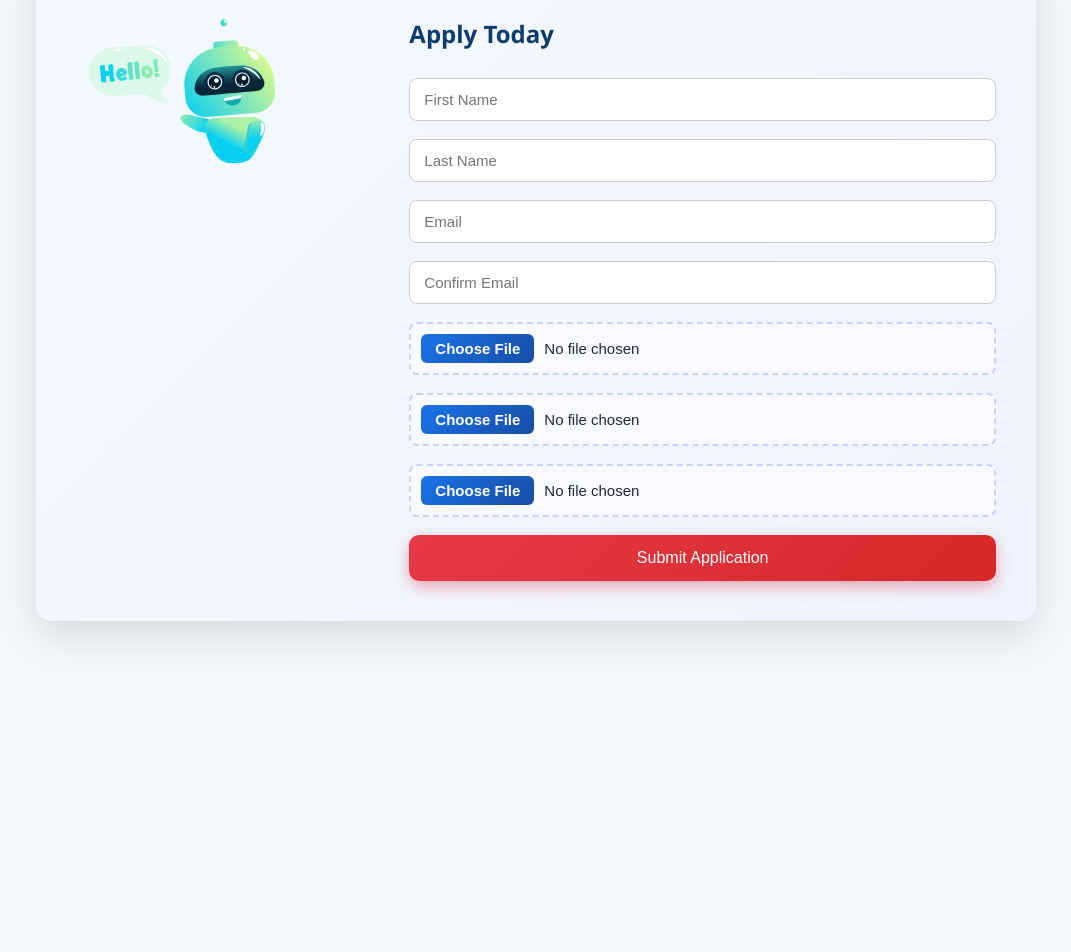
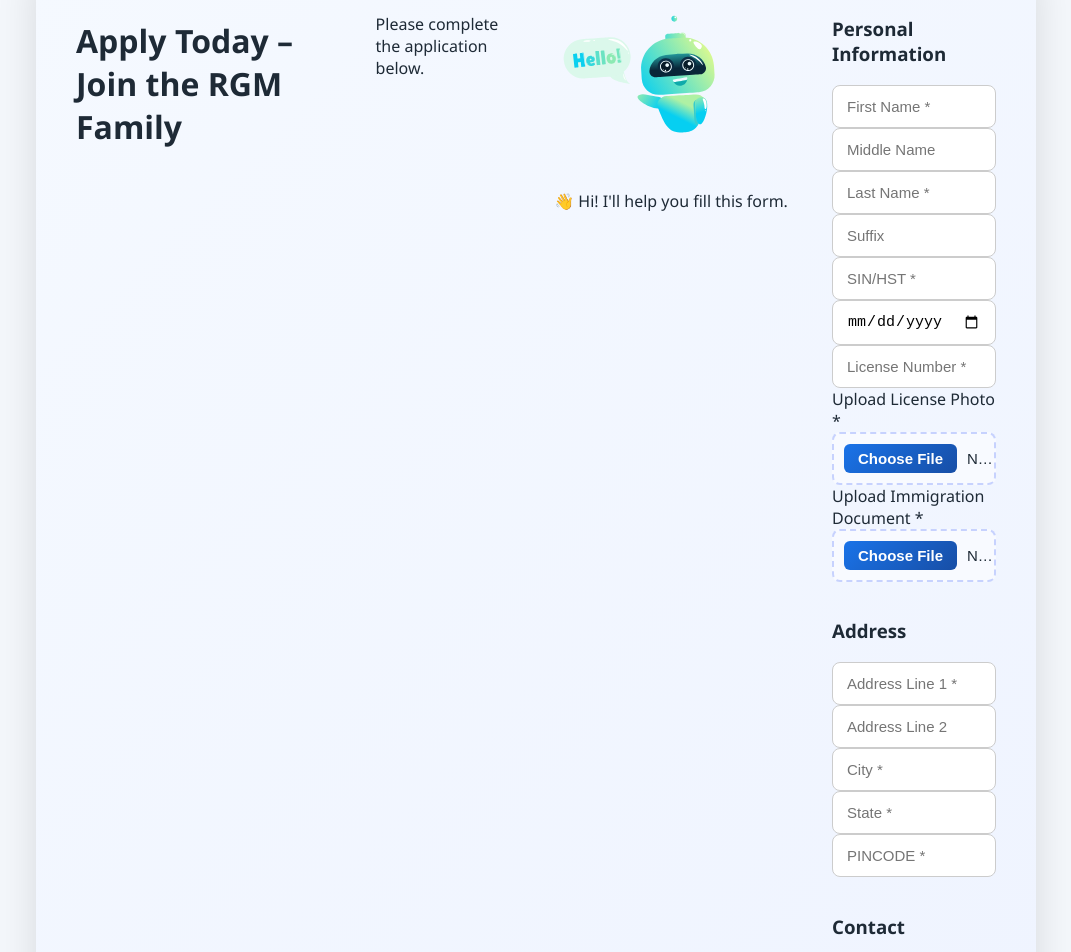
Before and after one commit to MrVenom786/rgm-web-frontend, a React (Create React App) app: page /join/apply in a window 1280 px wide. Shown: the part 320-1272 px from the top of the page, without its empty margins (104-1175 px from the left). Before the commit the page ends 991 px from the top, so only its background shows below. Built offline with nearby package versions, Linux system fonts and the light colour scheme.

Commit message:
Update ApplyToday.js

```diff
--- a/src/pages/joinRGM/ApplyToday.js
+++ b/src/pages/joinRGM/ApplyToday.js
@@ -32,7 +32,14 @@ function ApplyToday() {
 
   const [loading, setLoading] = useState(false);
   const [message, setMessage] = useState("");
+  const [hint, setHint] = useState("👋 Hi! I'll help you fill this form.");
   const lottieRef = useRef();
+
+  const play = (from, to) => {
+    if (lottieRef.current) {
+      lottieRef.current.playSegments([from, to], true);
+    }
+  };
 
   const handleChange = (e) => {
     const { name, value, type, checked, files } = e.target;
@@ -59,12 +66,16 @@ function ApplyToday() {
       return;
     }
 
-    setLoading(true);
-    setMessage("");
+    if (!form.consent) {
+      setMessage("❌ Consent is required.");
+      return;
+    }
 
     try {
+      setLoading(true);
+      setMessage("");
+
       const formData = new FormData();
-
       Object.keys(form).forEach((key) => {
         formData.append(key, form[key]);
       });
@@ -74,13 +85,13 @@ function ApplyToday() {
         body: formData,
       });
 
+      const data = await response.json();
+
       if (!response.ok) {
-        throw new Error("Server error");
+        throw new Error(data.message || "Submission failed");
       }
 
-      const data = await response.json();
-
-      setMessage("✅ Application submitted successfully!");
+      setMessage("🎉 Application submitted successfully!");
       setForm({
         firstName: "",
         middleName: "",
@@ -106,8 +117,7 @@ function ApplyToday() {
         otherDocument: null,
       });
     } catch (error) {
-      console.error(error);
-      setMessage("❌ Submission failed. Please try again.");
+      setMessage("❌ " + error.message);
     } finally {
       setLoading(false);
     }
@@ -115,77 +125,74 @@ function ApplyToday() {
 
   return (
     <div className="apply-container">
-      <div className="animation-section">
+      <h1>Apply Today – Join the RGM Family</h1>
+      <p>Please complete the application below.</p>
+
+      <div className="character-wrapper">
         <Lottie
-          lottieRef={lottieRef}
           animationData={characterAnimation}
           loop
+          lottieRef={lottieRef}
+          className="character-animation"
         />
+        <div className="speech-bubble">{hint}</div>
       </div>
 
-      <form onSubmit={handleSubmit} className="apply-form">
-        <h2>Apply Today</h2>
+      <form className="apply-form" onSubmit={handleSubmit}>
+        <div className="section-card full">
+          <h3>Personal Information</h3>
 
-        <input
-          name="firstName"
-          placeholder="First Name"
-          value={form.firstName}
-          onChange={handleChange}
-          required
-        />
+          <input name="firstName" placeholder="First Name *" required value={form.firstName} onChange={handleChange} />
+          <input name="middleName" placeholder="Middle Name" value={form.middleName} onChange={handleChange} />
+          <input name="lastName" placeholder="Last Name *" required value={form.lastName} onChange={handleChange} />
+          <input name="suffix" placeholder="Suffix" value={form.suffix} onChange={handleChange} />
+          <input name="ssn" placeholder="SIN/HST *" required value={form.ssn} onChange={handleChange} />
+          <input type="date" name="dob" required value={form.dob} onChange={handleChange} />
+          <input name="license" placeholder="License Number *" required value={form.license} onChange={handleChange} />
 
-        <input
-          name="lastName"
-          placeholder="Last Name"
-          value={form.lastName}
-          onChange={handleChange}
-          required
-        />
+          <label>
+            Upload License Photo *
+            <input type="file" name="licenseFile" accept=".jpg,.jpeg,.png,.pdf" required onChange={handleChange} />
+          </label>
 
-        <input
-          type="email"
-          name="email"
-          placeholder="Email"
-          value={form.email}
-          onChange={handleChange}
-          required
-        />
+          <label>
+            Upload Immigration Document *
+            <input type="file" name="immigrationFile" accept=".jpg,.jpeg,.png,.pdf" required onChange={handleChange} />
+          </label>
+        </div>
 
-        <input
-          type="email"
-          name="confirmEmail"
-          placeholder="Confirm Email"
-          value={form.confirmEmail}
-          onChange={handleChange}
-          required
-        />
+        <div className="section-card full">
+          <h3>Address</h3>
+          <input name="address1" placeholder="Address Line 1 *" required value={form.address1} onChange={handleChange} />
+          <input name="address2" placeholder="Address Line 2" value={form.address2} onChange={handleChange} />
+          <input name="city" placeholder="City *" required value={form.city} onChange={handleChange} />
+          <input name="state" placeholder="State *" required value={form.state} onChange={handleChange} />
+          <input name="zip" placeholder="PINCODE *" required value={form.zip} onChange={handleChange} />
+        </div>
 
-        <input
-          type="file"
-          name="licenseFile"
-          onChange={handleChange}
-          required
-        />
+        <div className="section-card full">
+          <h3>Contact</h3>
 
-        <input
-          type="file"
-          name="immigrationFile"
-          onChange={handleChange}
-          required
-        />
+          <input name="primaryPhone" placeholder="Primary Phone *" required value={form.primaryPhone} onChange={handleChange} />
+          <input name="email" type="email" placeholder="Email *" required value={form.email} onChange={handleChange} />
+          <input name="confirmEmail" type="email" placeholder="Confirm Email *" required value={form.confirmEmail} onChange={handleChange} />
 
-        <input
-          type="file"
-          name="otherDocument"
-          onChange={handleChange}
-          required
-        />
+          <label>
+            Upload Other Documents *
+            <input type="file" name="otherDocument" accept=".jpg,.jpeg,.png,.pdf" required onChange={handleChange} />
+          </label>
 
-        <button type="submit" disabled={loading}>
+          <label className="checkbox-container">
+            <input type="checkbox" name="consent" checked={form.consent} onChange={handleChange} />
+            I consent to receive communication and confirmation
+          </label>
+        </div>
+
+        {message && <div className="form-message">{message}</div>}
+
+        <button className="submit-btn full" type="submit" disabled={loading}>
           {loading ? "Submitting..." : "Submit Application"}
         </button>
-
-        {message && <p className="form-message">{message}</p>}
       </form>
     </div>
   );
```
